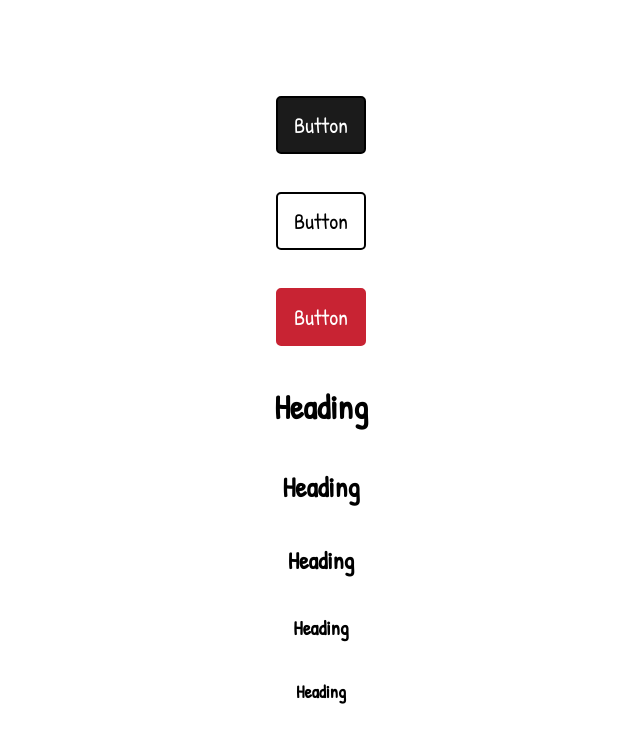
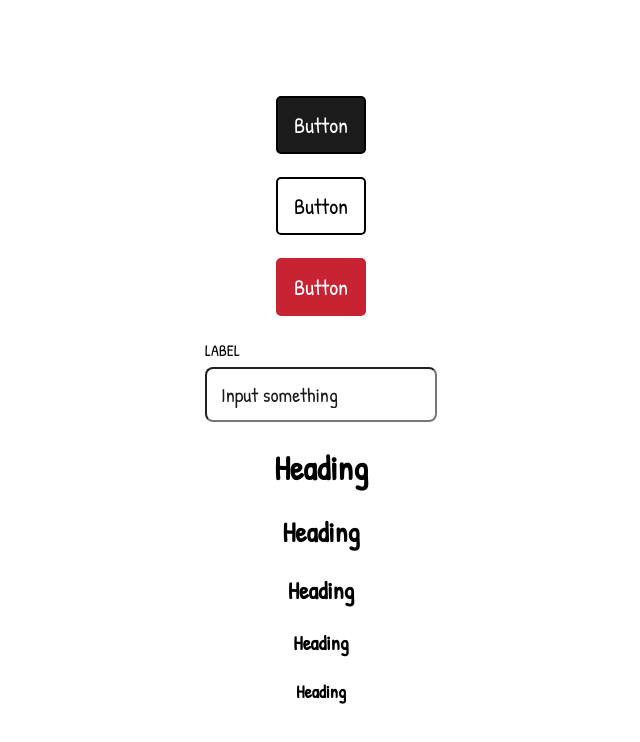
Before and after one commit to kiricle/diploma, a Next.js app: page / in a window 1280 px wide. Shown: the top 742 px of the page, without its empty margins (319-959 px from the left). Built offline with nearby package versions, Linux system fonts and the light colour scheme.

Commit message:
feat(ui): add input component

```diff
--- a/src/app/page.tsx
+++ b/src/app/page.tsx
@@ -1,7 +1,8 @@
 import Image from 'next/image';
 import styles from './page.module.scss';
 import { Button } from '@/app/ui/Button/Button';
-import { Heading } from './ui/Heading/Heading';
+import { Heading } from '@/app/ui/Heading/Heading';
+import { Input } from '@/app/ui/Input/Input';
 
 export default function Home() {
     return (
@@ -9,6 +10,11 @@ export default function Home() {
             <Button appearance="primary">Button</Button>
             <Button appearance="secondary">Button</Button>
             <Button appearance="danger">Button</Button>
+            <Input
+                type="text"
+                content="Label"
+                placeholder="Input something"
+            />
             <Heading level={1}>Heading</Heading>
             <Heading level={2}>Heading</Heading>
             <Heading level={3}>Heading</Heading>
--- /dev/null
+++ b/src/app/ui/Input/Input.module.scss
@@ -0,0 +1,18 @@
+.label {
+    display: flex;
+    flex-direction: column;
+    font-size: 16px;
+    text-transform: uppercase;
+    gap: 6px;
+}
+
+.input {
+    padding: 12px 14px;
+    font-size: 20px;
+    border-radius: 8px;
+    font-family: inherit;
+
+    &::placeholder {
+        color: var(--black)
+    }
+}
--- /dev/null
+++ b/src/app/ui/Input/Input.tsx
@@ -0,0 +1,23 @@
+import { InputHTMLAttributes } from 'react';
+import styles from './Input.module.scss';
+
+interface InputProps extends InputHTMLAttributes<HTMLInputElement> {
+    content: string;
+}
+
+export const Input = ({ name, type, content, ...props }: InputProps) => {
+    return (
+        <label
+            className={styles.label}
+            htmlFor={name}
+        >
+            {content}
+            <input
+                className={styles.input}
+                id={name}
+                type={type}
+                {...props}
+            />
+        </label>
+    );
+};
```
